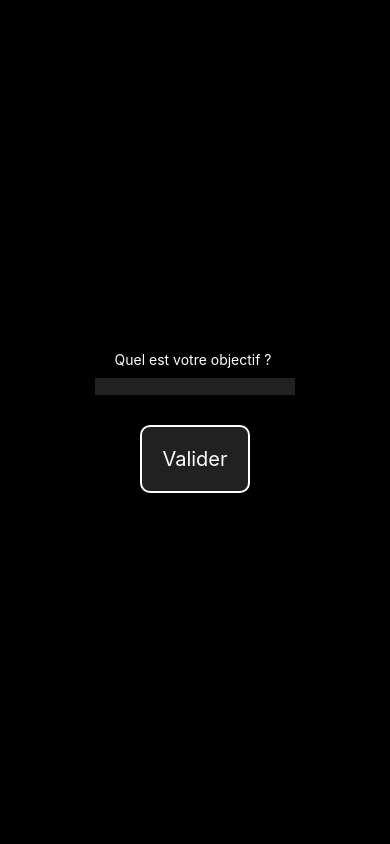
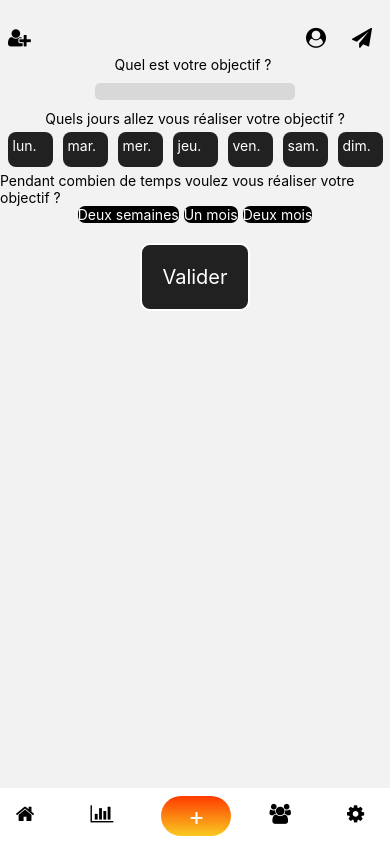
Before and after one commit to antoineskt/ReactnativeApp, a React Native app: screen /AddHabitTwo in a window 390 px wide. Built offline with nearby package versions, Linux system fonts and the light colour scheme.

Commit message:
duray btn

```diff
--- a/package.json
+++ b/package.json
@@ -21,7 +21,7 @@
     "expo-status-bar": "~1.6.0",
     "nanoid": "^5.0.1",
     "react": "18.2.0",
-    "react-native": "0.72.5",
+    "react-native": "0.72.6",
     "react-native-get-random-values": "^1.9.0",
     "react-native-svg": "13.9.0",
     "react-native-svg-transformer": "^1.1.0",
--- /dev/null
+++ b/src/components/DateSelectorAddHabits.tsx
@@ -0,0 +1,72 @@
+import {
+  View,
+  Text,
+  StyleSheet,
+  TouchableOpacity,
+  TextInput,
+} from 'react-native'
+import DaysOfWeek from './DaysOfWeek'
+import dayjs, { Dayjs } from 'dayjs'
+import fr from 'dayjs/locale/fr'
+
+const today = dayjs() //today without format
+const formattedDateOfToday = today.format('dddd D MMMM')
+const formattedDateOfTodayForCompair = today.format('YYYY-MM-DD')
+const startOfWeek = dayjs().startOf('week')
+
+const weekdays = new Array(7)
+  .fill(startOfWeek)
+  .map((day, idx) => day.add(idx, 'day'))
+
+interface DateSelectorAddHabitsProps {
+  setselectedDateFormatted: React.Dispatch<React.SetStateAction<Dayjs[]>>
+  selectedDateFormatted: Dayjs[]
+}
+
+export default function DateSelectorAddHabits({
+  setselectedDateFormatted,
+  selectedDateFormatted,
+}: DateSelectorAddHabitsProps) {
+  //ajoute les dates cliqués sélectionnés au bon format dans un tableau
+  let arrayOfselectedDateFormattedRightFormat: string[] = []
+  if (selectedDateFormatted && selectedDateFormatted.length >= 1) {
+    arrayOfselectedDateFormattedRightFormat = selectedDateFormatted.map(
+      (day: Dayjs) => day.format('dddd D MMMM')
+    )
+  }
+
+  //ajoute au state selectedDate le jour cliqué
+  const handleDayClick = (day: Dayjs): void => {
+    const formattedClickDay = day.format('dddd D MMMM')
+    if (
+      selectedDateFormatted.length >= 1 &&
+      arrayOfselectedDateFormattedRightFormat.includes(formattedClickDay)
+    ) {
+      //renvoie un tableau sans le jour séléctionné
+      //permet la deselection d'une date
+      setselectedDateFormatted(
+        selectedDateFormatted.filter(
+          (day: Dayjs) => day.format('dddd D MMMM') !== formattedClickDay
+        )
+      )
+    }
+    //sinon on ajoute normalement la nouvelle date cliqué au dates existantes
+    else if (selectedDateFormatted.length >= 1) {
+      setselectedDateFormatted([...selectedDateFormatted, day])
+    } //on ajoute simplement la date selectionné car il n'y en a pas encore
+    else {
+      setselectedDateFormatted([day])
+    }
+  }
+
+  return (
+    <DaysOfWeek
+      weekdays={weekdays}
+      handleDayClick={handleDayClick}
+      selectedDateFormatted={selectedDateFormatted}
+      arrayOfselectedDateFormattedRightFormat={
+        arrayOfselectedDateFormattedRightFormat
+      }
+    />
+  )
+}
--- a/src/components/DateSelectorHome.tsx
+++ b/src/components/DateSelectorHome.tsx
@@ -1,7 +1,7 @@
-import dayjs from 'dayjs'
 import fr from 'dayjs/locale/fr'
 import { View } from 'react-native'
 import DaysOfWeek from './DaysOfWeek'
+import dayjs, { Dayjs } from 'dayjs'
 
 dayjs.locale({
   ...fr,
@@ -16,6 +16,25 @@ const weekdays = new Array(7)
   .fill(startOfWeek)
   .map((day, idx) => day.add(idx, 'day'))
 
-export function DateSelectorHome() {
-  return <DaysOfWeek weekdays={weekdays} />
+interface DateSelectorHomeProps {
+  setselectedDateFormatted: React.Dispatch<React.SetStateAction<string>>
+  selectedDateFormatted: Dayjs[] | string
 }
+
+export function DateSelectorHome({
+  setselectedDateFormatted,
+  selectedDateFormatted,
+}: DateSelectorHomeProps) {
+  const handleDayClick = (day: Dayjs): void => {
+    const formattedDate = day.format('dddd D MMMM') //date selectionné formaté
+    setselectedDateFormatted(formattedDate)
+  }
+
+  return (
+    <DaysOfWeek
+      weekdays={weekdays}
+      handleDayClick={handleDayClick}
+      selectedDateFormatted={selectedDateFormatted}
+    />
+  )
+}
--- a/src/components/DayButton.tsx
+++ b/src/components/DayButton.tsx
@@ -7,8 +7,17 @@ interface DayButtonProps {
 
 export default function DayButton({ children }: DayButtonProps) {
   return (
-    <TouchableOpacity style={{ padding: 5 }}>
-      <Text>{children}</Text>
+    <TouchableOpacity
+      style={{
+        padding: 5,
+        backgroundColor: '#212121',
+        borderRadius: 8,
+        width: 45,
+        height: 35,
+        margin: 5,
+      }}
+    >
+      <Text style={{ color: 'white' }}>{children}</Text>
     </TouchableOpacity>
   )
 }
--- a/src/context/HabitContext.tsx
+++ b/src/context/HabitContext.tsx
@@ -1,11 +1,17 @@
 import { createContext } from 'react'
-import dayjs from 'dayjs'
+import dayjs, { Dayjs } from 'dayjs'
 import AsyncStorage from '@react-native-async-storage/async-storage'
 import React, { useState, useEffect, Dispatch, SetStateAction } from 'react'
 
 interface Item {
   id: string
   name: string
+  date: string[] | null
+  totalDate: number | null
+  totalTaskDone: number
+  serie: number
+  dateIsDone: never[]
+  dateDayJS: dayjs.Dayjs[] | null
 }
 
 interface HabitContextProps {
@@ -13,6 +19,8 @@ interface HabitContextProps {
   deleteTask: (id: string) => void
   setItems: Dispatch<SetStateAction<Item[]>>
   editTask: (id: string, newName: string) => void
+  selectedDateFormatted: string
+  setselectedDateFormatted: Dispatch<SetStateAction<string>>
 }
 
 export const HabitContext = createContext<HabitContextProps>({
@@ -20,9 +28,14 @@ export const HabitContext = createContext<HabitContextProps>({
   setItems: () => {},
   deleteTask: (id: string) => {},
   editTask: (id: string, newName: string) => {},
+  selectedDateFormatted: '',
+  setselectedDateFormatted: () => {},
 })
 
 const HabitProvider = ({ children }: { children: React.ReactNode }) => {
+  const [selectedDateFormatted, setselectedDateFormatted] = useState(
+    dayjs().format('dddd D MMMM')
+  )
   const [items, setItems] = useState<Item[]>([])
   const getData = async () => {
     try {
@@ -66,6 +79,8 @@ const HabitProvider = ({ children }: { children: React.ReactNode }) => {
     setItems,
     deleteTask,
     editTask,
+    selectedDateFormatted,
+    setselectedDateFormatted,
   }
 
   return (
--- a/src/screens/AddHabitTwo.tsx
+++ b/src/screens/AddHabitTwo.tsx
@@ -10,18 +10,76 @@ import Button from '../components/Button'
 import AsyncStorage from '@react-native-async-storage/async-storage'
 import { v4 as uuid } from 'uuid'
 import { HabitContext } from '../context/HabitContext'
-import React, { useContext } from 'react'
+import React, { useContext, useState } from 'react'
+import Header from '../components/Header'
+import Footer from '../components/Footer'
+import DateSelectorAddHabits from '../components/DateSelectorAddHabits'
+import dayjs, { Dayjs } from 'dayjs'
+import { orderByDate } from '../utils/functionDate'
 
 export default function AddHabitTwo() {
   const navigation = useNavigation()
   const [name, onChangeText] = React.useState('')
+  const [selectedDateFormatted, setselectedDateFormatted] = useState<Dayjs[]>(
+    []
+  )
+  const [selectedDuration, setSelectedDuration] = useState<number | null>(null)
+  const [listOfRepeatedDateFormatted, setlistOfRepeatedDateFormatted] =
+    useState<string[] | null>(null)
+  const [listOfRepeatedDate, setlistOfRepeatedDate] = useState<Dayjs[] | null>(
+    null
+  )
   const { setItems } = useContext(HabitContext)
+
+  function handleRepeatClick(numberOfWeek: number): void {
+    setSelectedDuration(numberOfWeek)
+    console.log(selectedDuration)
+    //si le state contient deja le chiffre du btn cliqué renvoyer 0 pour désactiver la couleur du btn
+    if (selectedDuration && selectedDuration === numberOfWeek) {
+      setSelectedDuration(0)
+      setlistOfRepeatedDateFormatted(null)
+      setlistOfRepeatedDate(null)
+    }
+    // si il y a bien une des dates séléctionnés et une durée :
+    else if (selectedDateFormatted.length !== 0 && numberOfWeek >= 1) {
+      const repeatedDates = []
+
+      //créaton des dates répétées au format dddd D MMMM
+      for (let i = 0; i < numberOfWeek; i++) {
+        repeatedDates.push(
+          ...orderByDate({ selectedDateFormatted }).map(
+            (day: Dayjs) => dayjs(day).add(i, 'week').format('dddd D MMMM') //créer une répétion des dates sélectionnés
+          )
+        )
+      }
+      //on met dans le state final les dates répétées formattéss
+      setlistOfRepeatedDateFormatted(repeatedDates)
+
+      //création des dates répétés au formay dayJS
+      const repeteadDatesDayJs = []
+      for (let i = 0; i < numberOfWeek; i++) {
+        repeteadDatesDayJs.push(
+          ...orderByDate({ selectedDateFormatted }).map(
+            (day: Dayjs) => dayjs(day).add(i, 'week') //créer une répétion des dates sélectionnés
+          )
+        )
+      }
+      setlistOfRepeatedDate(repeteadDatesDayJs)
+    }
+  }
 
   const storeData = async () => {
     try {
       const newDatas = {
         id: `todo-${uuid()}`,
         name,
+        date: listOfRepeatedDateFormatted,
+        totalDate:
+          listOfRepeatedDateFormatted && listOfRepeatedDateFormatted.length, //nombre de dates total pour cet objectif
+        totalTaskDone: 0,
+        serie: 0,
+        dateIsDone: [], //tableau boolean pr chaque jour, si une date validé, true
+        dateDayJS: listOfRepeatedDate,
       }
       const getDataFromLS = await AsyncStorage.getItem('my-key')
       if (getDataFromLS !== null) {
@@ -41,25 +99,58 @@ export default function AddHabitTwo() {
   }
 
   return (
-    <View
-      style={{
-        flex: 1,
-        alignItems: 'center',
-        justifyContent: 'center',
-        backgroundColor: 'black',
-      }}
-    >
-      <Text style={{ color: 'white' }}>Quel est votre objectif ? </Text>
+    <View style={{ flex: 1 }}>
+      <Header />
+      <View style={{ flex: 1, alignItems: 'center' }}>
+        <Text style={{ color: 'black' }}>Quel est votre objectif ? </Text>
         <TextInput
           onChangeText={(text) => onChangeText(text)}
           value={name}
           style={{
-          backgroundColor: '#212121',
+            backgroundColor: '#d8d8d8',
             width: 200,
             margin: 10,
             color: 'white',
+            borderRadius: 5,
           }}
         ></TextInput>
+        <Text>Quels jours allez vous réaliser votre objectif ?</Text>
+        <DateSelectorAddHabits
+          setselectedDateFormatted={setselectedDateFormatted}
+          selectedDateFormatted={selectedDateFormatted}
+        />
+        <Text>
+          Pendant combien de temps voulez vous réaliser votre objectif ?
+        </Text>
+        <View style={{ flexDirection: 'row' }}>
+          <TouchableOpacity
+            style={{
+              backgroundColor: 'black',
+              borderRadius: 7,
+              marginRight: 5,
+            }}
+            onPress={() => handleRepeatClick(2)}
+          >
+            <Text style={{ color: 'white' }}>Deux semaines</Text>
+          </TouchableOpacity>
+          <TouchableOpacity
+            style={{
+              backgroundColor: 'black',
+              borderRadius: 7,
+              marginRight: 5,
+            }}
+            onPress={() => handleRepeatClick(4)}
+          >
+            <Text style={{ color: 'white' }}>Un mois</Text>
+          </TouchableOpacity>
+          <TouchableOpacity
+            style={{ backgroundColor: 'black', borderRadius: 7 }}
+            onPress={() => handleRepeatClick(8)}
+          >
+            <Text style={{ color: 'white' }}>Deux mois</Text>
+          </TouchableOpacity>
+        </View>
+
         <Button
           onPress={() => {
             navigation.navigate('Home')
@@ -69,5 +160,7 @@ export default function AddHabitTwo() {
           Valider
         </Button>
       </View>
+      <Footer />
+    </View>
   )
 }
--- a/src/screens/HomeScreen.tsx
+++ b/src/screens/HomeScreen.tsx
@@ -1,28 +1,28 @@
-import React, { useContext } from 'react';
-import { useEffect, useState } from 'react';
-import { View, Text, StyleSheet, TouchableOpacity } from 'react-native';
-import { useNavigation } from '@react-navigation/native';
-import Button from '../components/Button';
-import dayjs from 'dayjs';
-import fr from 'dayjs/locale/fr';
-import { HabitContext } from '../context/HabitContext';
-import ToDoList from '../components/ToDoList';
-import Header from '../components/Header';
-import Footer from '../components/Footer';
-import { DateSelectorHome } from '../components/DateSelectorHome';
+import React, { useContext } from 'react'
+import { useEffect, useState } from 'react'
+import { View, Text, StyleSheet, TouchableOpacity } from 'react-native'
+import { useNavigation } from '@react-navigation/native'
+import Button from '../components/Button'
+import dayjs from 'dayjs'
+import fr from 'dayjs/locale/fr'
+import { HabitContext } from '../context/HabitContext'
+import ToDoList from '../components/ToDoList'
+import Header from '../components/Header'
+import Footer from '../components/Footer'
+import { DateSelectorHome } from '../components/DateSelectorHome'
 
 dayjs.locale({
   ...fr,
   weekStart: 1,
-});
+})
 
 export default function HomeScreen() {
-  const navigation = useNavigation();
-  const { items } = useContext(HabitContext);
+  const navigation = useNavigation()
+  const { items, selectedDateFormatted, setselectedDateFormatted } =
+    useContext(HabitContext)
 
-  console.log('homephae');
-  console.log(items);
-  console.log('items   s: ' + items);
+  console.log('homepage')
+  console.log(items)
 
   return (
     <View style={{ flex: 1 }}>
@@ -42,11 +42,14 @@ export default function HomeScreen() {
         <View
           style={{ flex: 1, justifyContent: 'center', alignItems: 'center' }}
         >
-          <DateSelectorHome />
-          <ToDoList />
+          <DateSelectorHome
+            selectedDateFormatted={selectedDateFormatted}
+            setselectedDateFormatted={setselectedDateFormatted}
+          />
+          <ToDoList selectedDateFormatted={selectedDateFormatted} />
         </View>
       )}
       <Footer />
     </View>
-  );
+  )
 }
--- /dev/null
+++ b/src/utils/functionDate.tsx
@@ -0,0 +1,16 @@
+import dayjs, { Dayjs } from 'dayjs'
+import fr from 'dayjs/locale/fr'
+dayjs.locale({
+  ...fr,
+  weekStart: 1,
+})
+
+interface OrderByDateProps {
+  selectedDateFormatted: Dayjs[]
+}
+
+export const orderByDate = ({
+  selectedDateFormatted,
+}: OrderByDateProps): Dayjs[] => {
+  return selectedDateFormatted.sort((a, b) => (a.isBefore(b) ? -1 : 1))
+}
```
Also changed, not shown: src/components/DaysOfWeek.tsx (+9 -1 lines), src/components/ToDoList.tsx (+11 -1 lines), src/screens/AddHabitOne.tsx (+15 -12 lines), 1 other file (tests, documents, lock files or other folders). Lines whose indentation alone changed are shown as unchanged.
